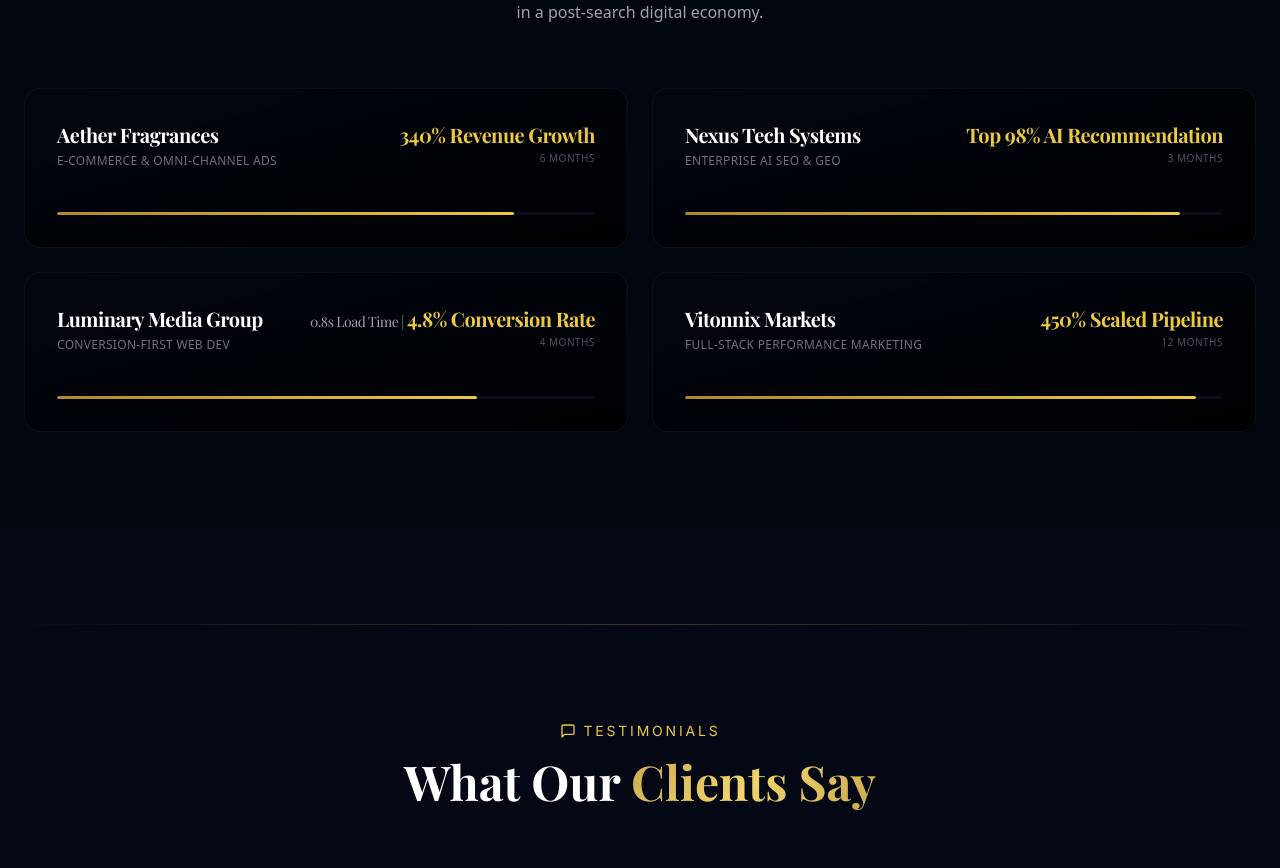
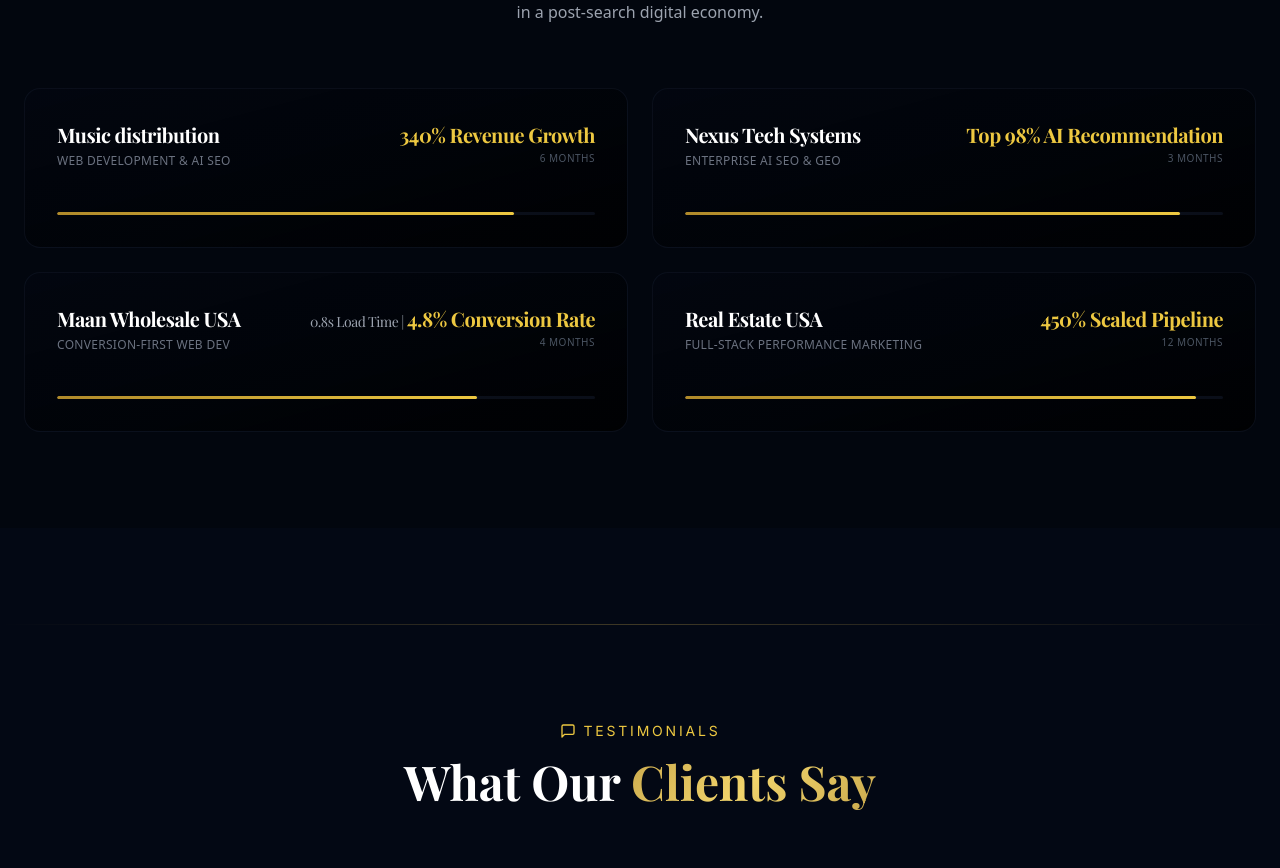
Before and after one commit to parminder17/Vintech-globals-website, a React (Vite) app: page / in a window 1280 px wide. Shown: the part 4043-4911 px from the top of the page. Built offline with nearby package versions, Linux system fonts and the light colour scheme.

Commit message:
Update App.tsx

```diff
--- a/src/App.tsx
+++ b/src/App.tsx
@@ -477,8 +477,8 @@
 function Results() {
   const projects = [
     {
-      brand: 'Aether Fragrances',
-      category: 'E-commerce & Omni-Channel Ads',
+      brand: 'Music distribution',
+      category: 'Web Development & AI SEO',
       targetMetric: 340,
       suffix: '% Revenue Growth',
       duration: '6 months',
@@ -494,7 +494,7 @@
       progressWidth: '92%',
     },
     {
-      brand: 'Luminary Media Group',
+      brand: 'Maan Wholesale USA',
       category: 'Conversion-First Web Dev',
       targetMetric: 4.8,
       suffix: '% Conversion Rate',
@@ -503,7 +503,7 @@
       extra: '0.8s Load Time | '
     },
     {
-      brand: 'Vitonnix Markets',
+      brand: 'Real Estate USA',
       category: 'Full-Stack Performance Marketing',
       targetMetric: 450,
       suffix: '% Scaled Pipeline',
```
